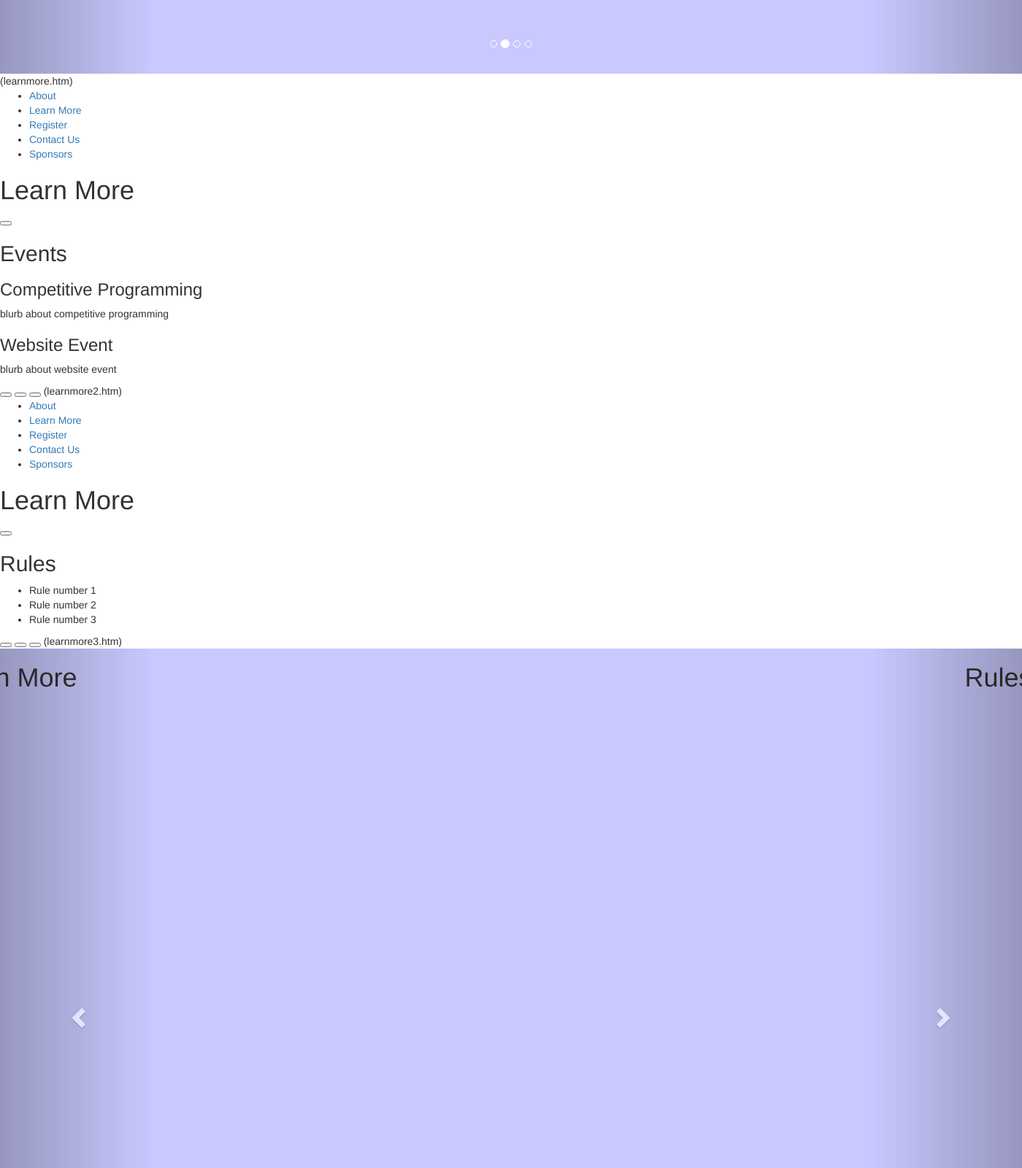
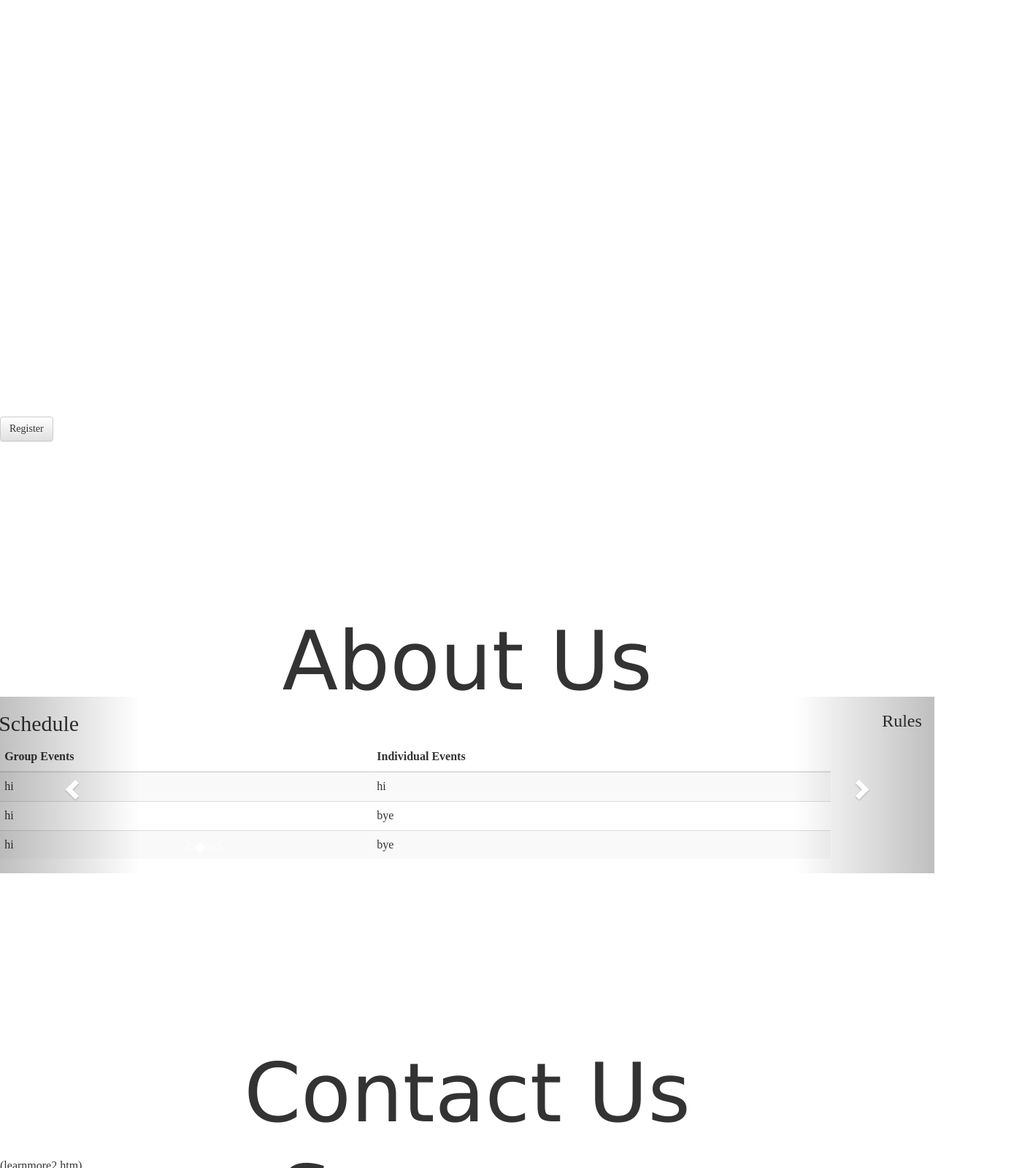
Before and after one commit to codercon/codecon.github.io, a plain HTML site: page index.html in a window 1280 px wide. Shown: the part 1199-2800 px from the top of the page at 73% size, 1400 px wide, since content can reach past the window. Drawn offline with nearby package versions, Linux system fonts and the light colour scheme.

Commit message:
Update index.html

```diff
--- a/index.html
+++ b/index.html
@@ -1,55 +1,145 @@
-<!DOCTYPE html>
-<html lang="en">
+<html>
 	<head>
-<meta charset="utf-8">
-<meta http-equiv="X-UA-Compatible" content="IE=edge">
-<meta name="viewport" content="width=device-width, initial-scale=1">
-<title>Example of Bootstrap 3 Carousel</title>
+        <link rel = "stylesheet" type ="text/css" href"ccwebsite.css">
+		<title class = "title"> Coder Con</title>
+        <link rel="stylesheet" href = "ccwebsite.css">
+		<meta charset="UTF-8">
 		<link rel="stylesheet" href="https://maxcdn.bootstrapcdn.com/bootstrap/3.3.7/css/bootstrap.min.css" integrity="sha384-BVYiiSIFeK1dGmJRAkycuHAHRg32OmUcww7on3RYdg4Va+PmSTsz/K68vbdEjh4u" crossorigin="anonymous">
 		<link rel="stylesheet" href="https://maxcdn.bootstrapcdn.com/bootstrap/3.3.7/css/bootstrap-theme.min.css" integrity="sha384-rHyoN1iRsVXV4nD0JutlnGaslCJuC7uwjduW9SVrLvRYooPp2bWYgmgJQIXwl/Sp" crossorigin="anonymous">
 		<script src="https://ajax.googleapis.com/ajax/libs/jquery/1.12.4/jquery.min.js"></script>
 		<script src="https://maxcdn.bootstrapcdn.com/bootstrap/3.3.7/js/bootstrap.min.js" integrity="sha384-Tc5IQib027qvyjSMfHjOMaLkfuWVxZxUPnCJA7l2mCWNIpG9mGCD8wGNIcPD7Txa" crossorigin="anonymous"></script>
 		<style type="text/css">
-.carousel{
-    background: #C9C9FF;
-    margin-top: 0px;
-	height: 1000px;
-	width: 1400px;
-	overflow: hidden;
+			#homepage{
+					width:100%;
+					overflow:hidden;
+					padding-bottom:100px;
 			}
-.carousel .item img{
-    margin: 0 auto; /* Align slide image horizontally center */
+			#aboutus {
+					width:100%;
+					overflow:hidden;
+					padding-bottom:100px;
 			}
-.hi{
-	margin: 0px;
+			#learnmore{
+				width:100%;
+				overflow:hidden;
+				padding-bottom:100px;
 			}
-.item{
+
+			h1 {
+				font-size: 700%;
+				height: 120px;
+				font-family: 'Verdana', sans-serif;
+				font size: 56em;
+				font-weight: 100;
+				style="font-family:verdana;"
+				position: center;
+				padding-top: 120px;
+			}
+
+			h4 {
+				font-size: 100%;
+				height: 100%;
+				font-family: 'Verdana', sans-serif;
+				font-weight: 200;
+				padding: 200 px;
 
 			}
-.bb{
-	height: 1000px;
-	width: 1400px;
-	overflow: hidden;
+
+			body {
+				margin: 0;
+				font-family: 'Times New Roman', sans-serif;
+				font-size: 1.6rem;
+				font-weight: 400;
 			}
+
+			ul {
+				list-style-type: none;
+				margin: 0;
+				padding: 0;
+				font-size: 1.7rem;
 			}
+			li {
+				float: left;
+			}
+
+			li a {
+				display: block;
+				text-align: center;
+				font-family: 'Verdana', sans-serif;
+				padding: 1px 20px;
+				text-decoration: none;
+			}
+
+			li a {
+				color: darkseagreen
+			}
+
+			ul {
+				position: absolute;
+				top: 15px;
+				right: 0px;
+			}
+			.myCarousel {
+				height:500px;
+				width:500px;
+			}
+			.hi {
+					display:block; /* change this from inline-block */
+					width:20%; /* setting the width */
+					margin:0 auto; /* this will center  it */
+					position:relative;
+					font-style:normal;
+					font-weight:normal;
+					font-family:"Open Sans";
+					font-size:14px;
+					outline:none;
+					color:#fff;
+					border:none;
+					text-decoration:none;
+					text-align:center;
+					cursor:pointer;
+					-webkit-border-radius:2px;
+					-moz-border-radius:2px;
+					border-radius:2px;
+					background-color: #4CAF50;
+					border-bottom:1px solid #7b8b2f;
+					padding: 20px 60px;
+					font-size: 25px;
+					top: 80px;
+
+
+			}
+
 </style>
 </head>
+
 <body>
-<img src = "http://www.apecs.is/images/Articles/Logos/Homepage_symbol_copy.jpg" id="bb">
-<nav class="navbar navbar-inverse navbar-fixed-top">
-		  <div class="container-fluid">
-			<div class="navbar-header">
-			  <a class="navbar-brand" href="#">Coder Con</a>
-			</div>
-			<ul class="nav navbar-nav">
-				<li><a href = "about.htm"> About </a></li>
-				<li class="active"><a href= "cc.htm">Learn More</a></li>
-				<li><a href="register.htm">Register</a></li>
-				<li><a href="contactus.htm">Contact Us </a></li>
+	<div id="homepage">
+		<div id="navig">
+			<div class="container">
+				<ul class="pull left">
+				<li><a href = "#aboutus"> About </a></li>
+				<li><a href= "#learnmore">Learn More</a></li>
+				<li><a href="#contactus">Contact Us </a></li>
+				<li><a href="#sponsors">Sponsors </a></li>
 				</ul>
 			</div>
-</nav>
-<div class="hi">
+		</div>
+
+		<div class="container">
+			<h1 align = "center";> Coder Con </h1>
+			<h4 align = "center"> May 27-May 28, 2017 </h4>
+			<h4 align = "center"> Location TBD </h4>
+		</div>
+		<input type="button" id="hi" class="btn btn-default" value="Register">
+
+	</div>
+
+	<div id="aboutus">
+		<h1 align="center"> About Us </h1>
+	</div>
+
+	<div id="learnmore">
 		<div id="myCarousel" class="carousel slide" data-ride="carousel">
 			<!-- Carousel indicators -->
 			<ol class="carousel-indicators">
@@ -108,37 +198,13 @@
 			</a>
 		</div>
 	</div>
-</body>
-</html>
-(learnmore.htm)
-<!doctype html>
-<html>
-	<head>
-		<title>CoderCon</title>
-		<meta charset="UTF-8">
-	</head>
-	<body>
-<div id="navig">
-		<ul>
-		<li><a href = "about.htm"> About </a></li>
-		<li><a href= "learnmore.htm">Learn More</a></li>
-		<li><a href="register.htm">Register</a></li>
-		<li><a href="contactus.htm">Contact Us </a></li>
-<li><a href="sponsors.htm">Sponsors </a></li>
-</ul>
+	<div id="contactus">
+		<h1 align= "center"> Contact Us </h1>
 	</div>
-	<h1> Learn More </h1>
-<a href=”learnmore.htm”> <button type="red"></button></a>
-	<div id = “learn”>
-		<h2>Events</h2>
-		<h3> Competitive Programming </h3>
-			<p> blurb about competitive programming </p>
-		<h3> Website Event </h3>
-			<p> blurb about website event </p>
+	<div id="sponsors">
+		<h1 align= "center"> Sponsors </h1>
 	</div>
-<a href=”learnmore2.htm”><button type="maroon"></button></a>
-<a href=”learnmore3.htm”><button type="green"></button></a>
-<a href=”learnmore4.htm”><button type="blue"></button></a>
+
 
 </body>
 </html>
```
Lines whose indentation alone changed are shown as unchanged.
